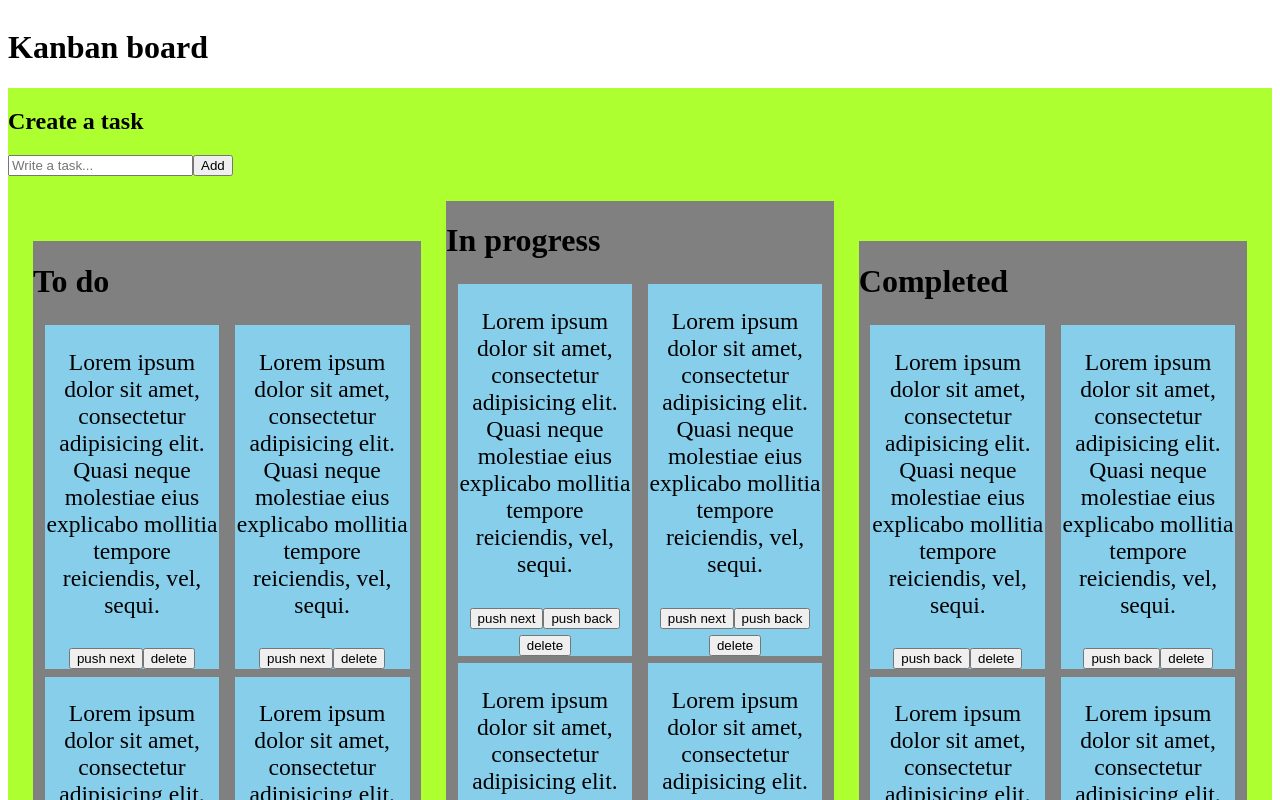
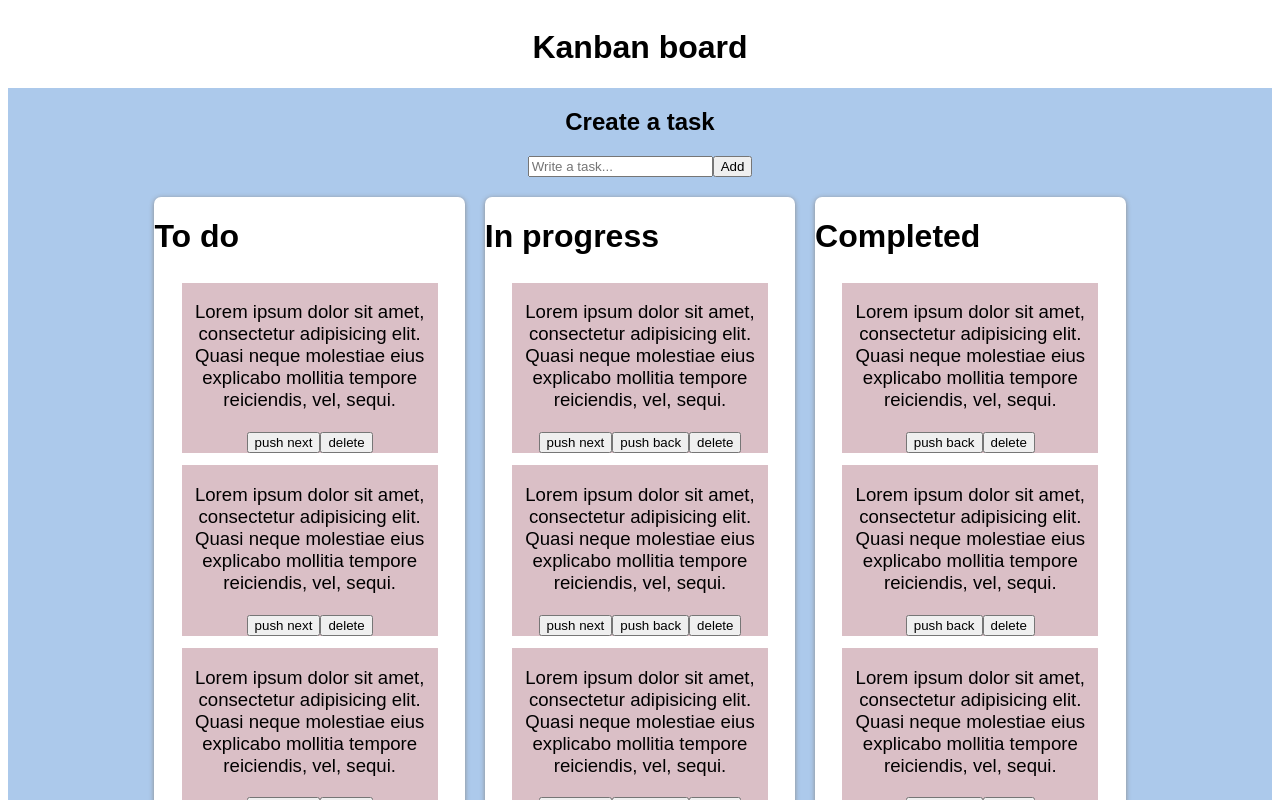
Before and after one commit to dariusznowak/kanban-board, a React (Create React App) app: page / in a window 1280 px wide. Shown: the top 800 px of the page. Built offline with nearby package versions, Linux system fonts and the light colour scheme.

Commit message:
Further edited layout structure

```diff
--- a/public/styles.css
+++ b/public/styles.css
@@ -1,3 +1,7 @@
+html {
+  font-family: "Montserrat", sans-serif;
+}
+
 .app {
   display: grid;
   grid-template:
@@ -10,6 +14,8 @@
 
 .header-component {
   grid-area: header-component;
+
+  text-align: center;
 }
 
 /*boards area*/
@@ -20,11 +26,16 @@
   grid-template:
     "task-input"
     "boards";
-  background-color: greenyellow;
+
+  padding-left: 10%;
+  padding-right: 10%;
+  background-color: #acc9eb;
 }
 
 .task-input {
   grid-area: task-input;
+
+  text-align: center;
 }
 
 .boards {
@@ -38,13 +49,15 @@
 }
 
 .task-board {
-  display: flex;
-  flex-direction: column;
-  justify-content: space-between;
+  display: block;
 
-  min-width: 30%;
+  min-height: 30vw;
   margin: 1%;
-  background-color: gray;
+  background: rgb(255, 255, 255);
+
+  padding: 15x;
+  border-radius: 7px;
+  box-shadow: 0 1px 5px rgb(138, 137, 137);
 }
 
 .task-board-heading {
@@ -55,18 +68,20 @@
   display: flex;
   flex-wrap: wrap;
   justify-content: space-evenly;
-  align-items: center;
 }
 
 .single-task {
-  width: 45%;
-  background-color: skyblue;
-  margin: 1%;
+  max-width: 11vw;
+  background-color: #dabfc6;
+  margin: 2%;
   text-align: center;
-  font-size: calc(30px - 0.5vw);
+  font-size: calc(25px - 0.5vw);
 }
 
-.single-task button {
+@media (max-width: 1450px) {
+  .single-task {
+    max-width: 20vw;
+  }
 }
 
 @media (max-width: 1200px) {
@@ -74,17 +89,13 @@
     flex-direction: column;
   }
 
-  .task-board {
-    min-width: 80%;
-  }
-
   .single-task {
-    min-width: 45%;
-    width: 22%;
+    max-width: 32vw;
   }
 }
 
 /*footer area*/
 .footer {
   grid-area: footer;
+  text-align: center;
 }
```
